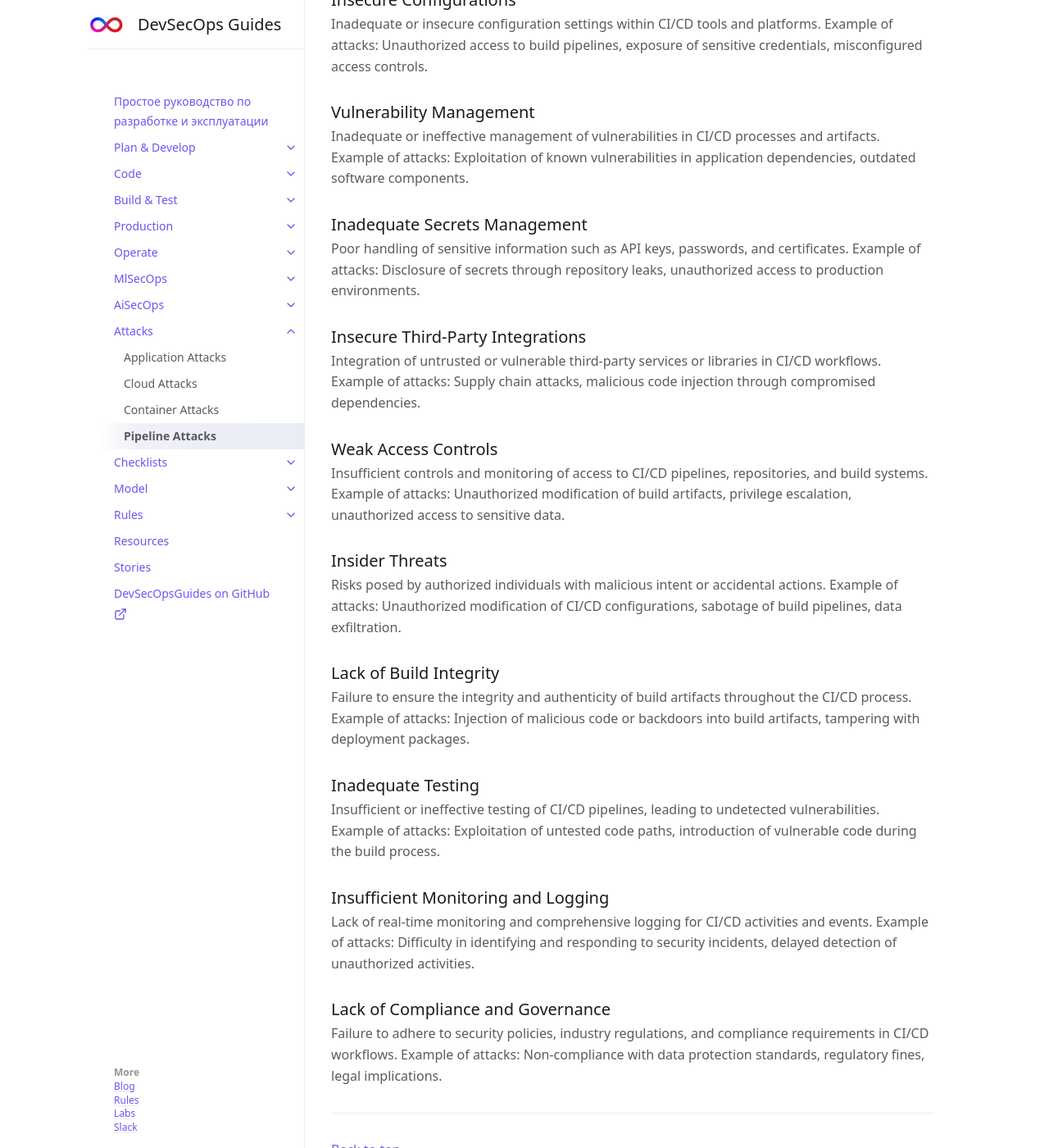
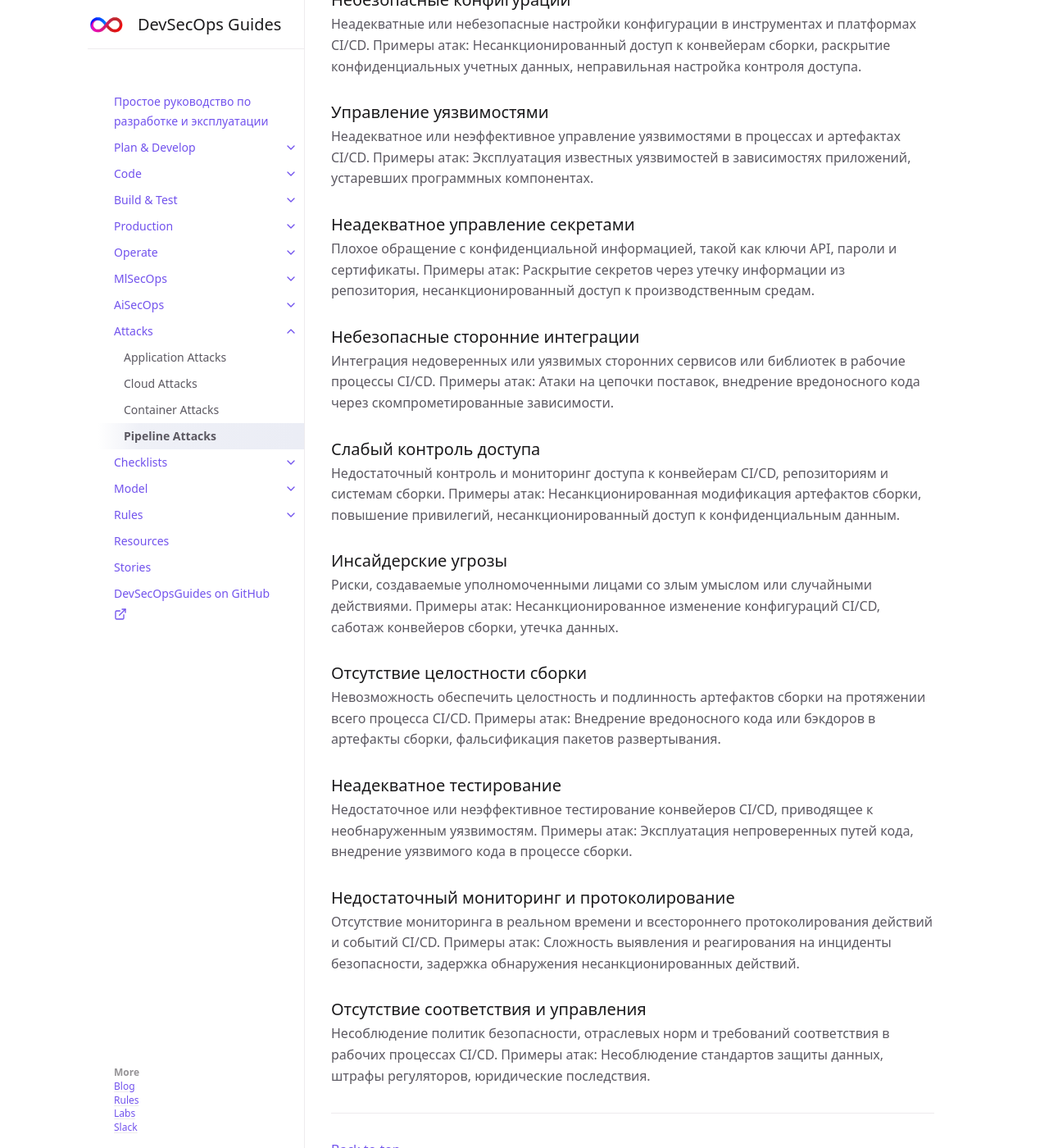
Before and after one commit to 2artem2/Work-Stuff, a Jekyll site: the page built from docs/attacks/pipeline.md, in a window 1280 px wide and 1400 px high, scrolled down 15082 px. Shown: the whole window at 82% size. Built offline with Jekyll 4.4.1, drawn with Linux system fonts in a browser that asks for light colours; some of the changed text lies outside the part shown.

Commit message:
pipeline.md

```diff
--- a/docs/attacks/pipeline.md
+++ b/docs/attacks/pipeline.md
@@ -571,52 +571,52 @@ stages:
 
 
 
-## Insecure Configurations
+## Небезопасные конфигурации
 
-Inadequate or insecure configuration settings within CI/CD tools and platforms.
-Example of attacks: Unauthorized access to build pipelines, exposure of sensitive credentials, misconfigured access controls.
+Неадекватные или небезопасные настройки конфигурации в инструментах и платформах CI/CD.
+Примеры атак: Несанкционированный доступ к конвейерам сборки, раскрытие конфиденциальных учетных данных, неправильная настройка контроля доступа.
 
-## Vulnerability Management
+## Управление уязвимостями
 
-Inadequate or ineffective management of vulnerabilities in CI/CD processes and artifacts.
-Example of attacks: Exploitation of known vulnerabilities in application dependencies, outdated software components.
+Неадекватное или неэффективное управление уязвимостями в процессах и артефактах CI/CD.
+Примеры атак: Эксплуатация известных уязвимостей в зависимостях приложений, устаревших программных компонентах.
 
-## Inadequate Secrets Management
+## Неадекватное управление секретами
 
-Poor handling of sensitive information such as API keys, passwords, and certificates.
-Example of attacks: Disclosure of secrets through repository leaks, unauthorized access to production environments.
+Плохое обращение с конфиденциальной информацией, такой как ключи API, пароли и сертификаты.
+Примеры атак: Раскрытие секретов через утечку информации из репозитория, несанкционированный доступ к производственным средам.
 
-## Insecure Third-Party Integrations
+## Небезопасные сторонние интеграции
 
-Integration of untrusted or vulnerable third-party services or libraries in CI/CD workflows.
-Example of attacks: Supply chain attacks, malicious code injection through compromised dependencies.
+Интеграция недоверенных или уязвимых сторонних сервисов или библиотек в рабочие процессы CI/CD.
+Примеры атак: Атаки на цепочки поставок, внедрение вредоносного кода через скомпрометированные зависимости.
 
-## Weak Access Controls
+## Слабый контроль доступа
 
-Insufficient controls and monitoring of access to CI/CD pipelines, repositories, and build systems.
-Example of attacks: Unauthorized modification of build artifacts, privilege escalation, unauthorized access to sensitive data.
+Недостаточный контроль и мониторинг доступа к конвейерам CI/CD, репозиториям и системам сборки.
+Примеры атак: Несанкционированная модификация артефактов сборки, повышение привилегий, несанкционированный доступ к конфиденциальным данным.
 
-## Insider Threats
+## Инсайдерские угрозы
 
-Risks posed by authorized individuals with malicious intent or accidental actions.
-Example of attacks: Unauthorized modification of CI/CD configurations, sabotage of build pipelines, data exfiltration.
+Риски, создаваемые уполномоченными лицами со злым умыслом или случайными действиями.
+Примеры атак: Несанкционированное изменение конфигураций CI/CD, саботаж конвейеров сборки, утечка данных.
 
-## Lack of Build Integrity
+## Отсутствие целостности сборки
 
-Failure to ensure the integrity and authenticity of build artifacts throughout the CI/CD process.
-Example of attacks: Injection of malicious code or backdoors into build artifacts, tampering with deployment packages.
+Невозможность обеспечить целостность и подлинность артефактов сборки на протяжении всего процесса CI/CD.
+Примеры атак: Внедрение вредоносного кода или бэкдоров в артефакты сборки, фальсификация пакетов развертывания.
 
-## Inadequate Testing
+## Неадекватное тестирование
 
-Insufficient or ineffective testing of CI/CD pipelines, leading to undetected vulnerabilities.
-Example of attacks: Exploitation of untested code paths, introduction of vulnerable code during the build process.
+Недостаточное или неэффективное тестирование конвейеров CI/CD, приводящее к необнаруженным уязвимостям.
+Примеры атак: Эксплуатация непроверенных путей кода, внедрение уязвимого кода в процессе сборки.
 
-## Insufficient Monitoring and Logging
+## Недостаточный мониторинг и протоколирование
 
-Lack of real-time monitoring and comprehensive logging for CI/CD activities and events.
-Example of attacks: Difficulty in identifying and responding to security incidents, delayed detection of unauthorized activities.
+Отсутствие мониторинга в реальном времени и всестороннего протоколирования действий и событий CI/CD.
+Примеры атак: Сложность выявления и реагирования на инциденты безопасности, задержка обнаружения несанкционированных действий.
 
-## Lack of Compliance and Governance
+## Отсутствие соответствия и управления
 
-Failure to adhere to security policies, industry regulations, and compliance requirements in CI/CD workflows.
-Example of attacks: Non-compliance with data protection standards, regulatory fines, legal implications.
+Несоблюдение политик безопасности, отраслевых норм и требований соответствия в рабочих процессах CI/CD.
+Примеры атак: Несоблюдение стандартов защиты данных, штрафы регуляторов, юридические последствия.
```
